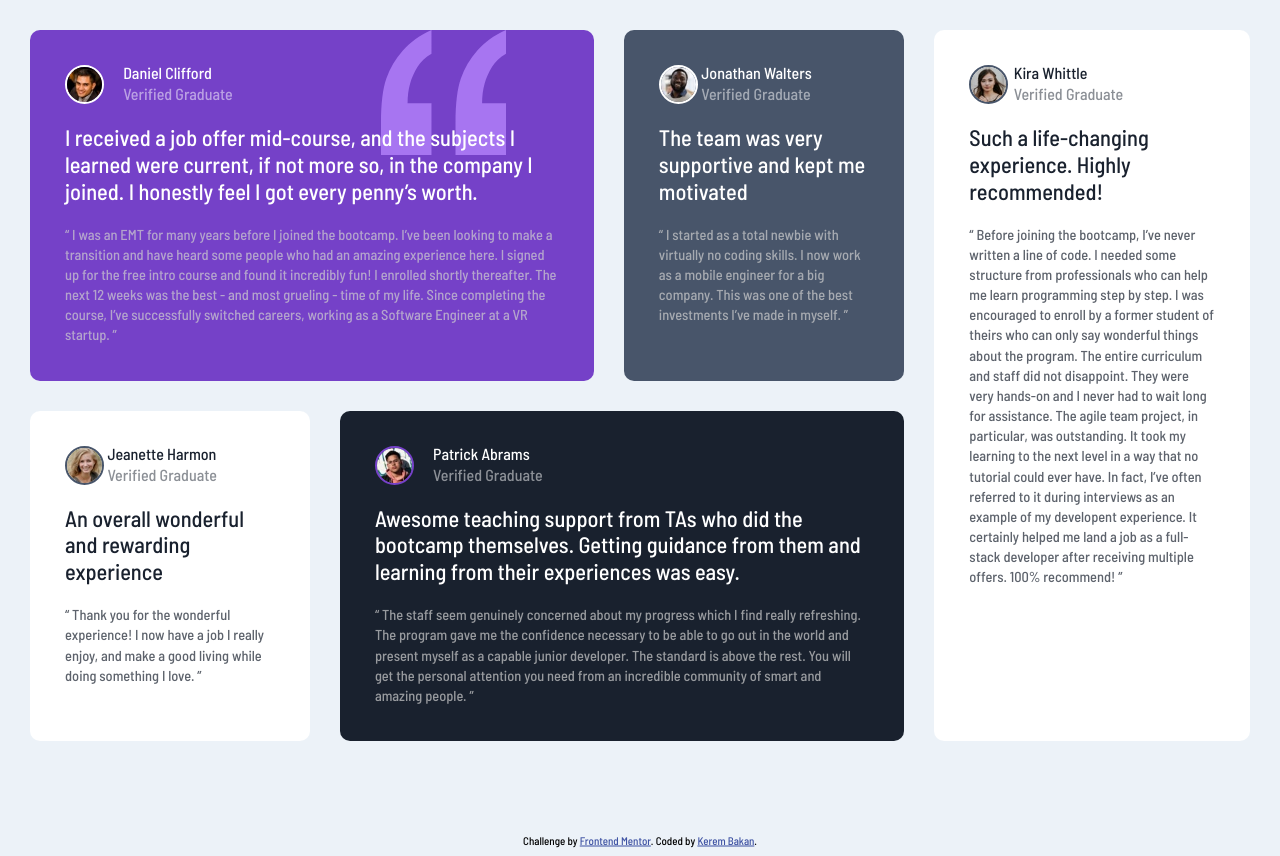
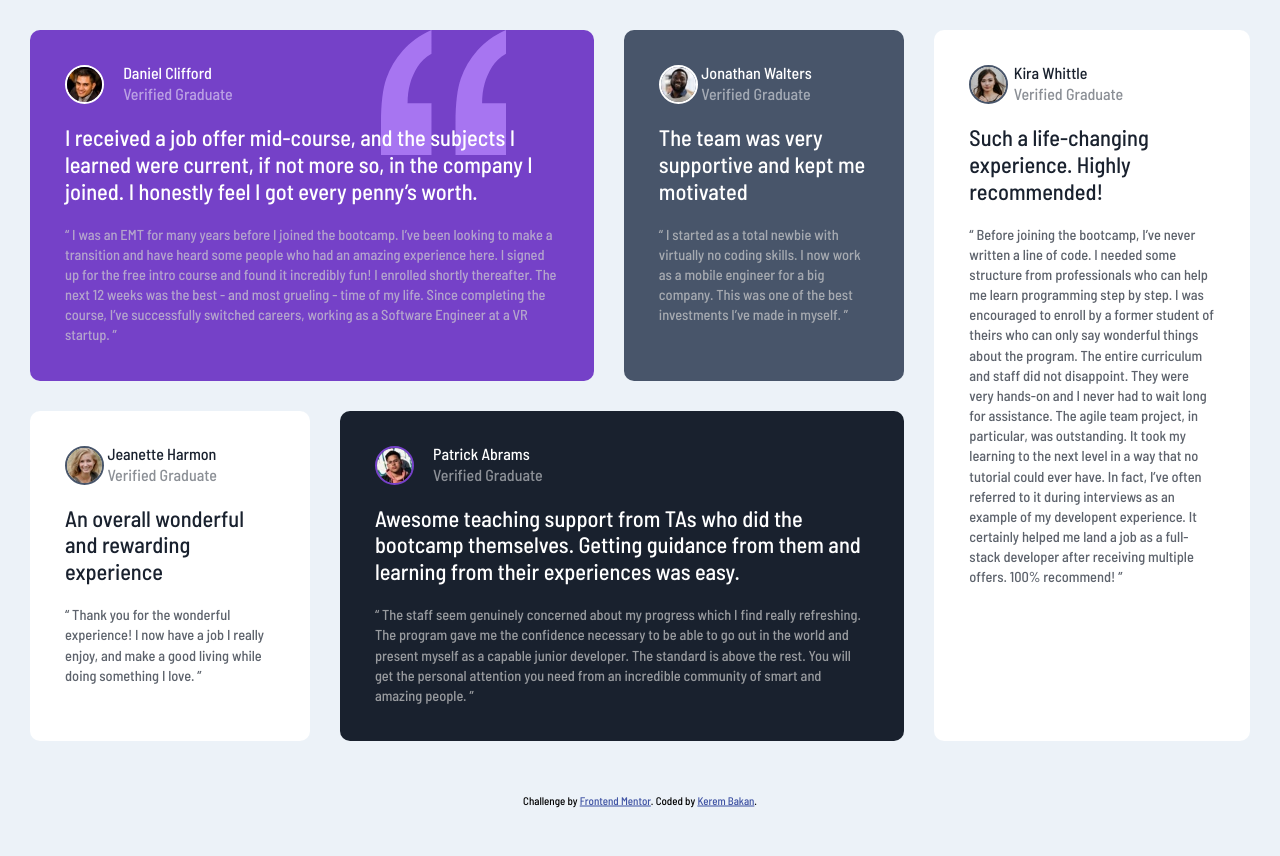
Before and after one commit to KeremBakan/Frontend-Mentor---Testimonials-grid-section-solution, a plain HTML site: page index.html in a window 1280 px wide. After the commit the page ends 816 px from the top, so only its background shows below. Drawn offline with Linux system fonts and the light colour scheme; files whose address does not match are found by name.

Commit message:
Update style.css

```diff
--- a/css/style.css
+++ b/css/style.css
@@ -123,7 +123,7 @@ body {
 footer {
     font-family: "Barlow Semi Condensed", sans-serif;
     position: absolute;
-    top: 105%;
+    top: 100%;
     left: 50%;
     transform: translate(-50%,-50%);
     padding: 10px;
```
